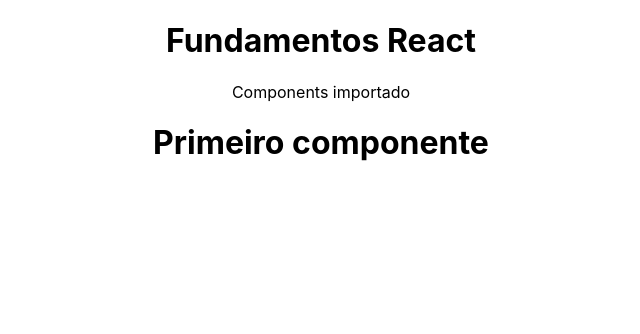
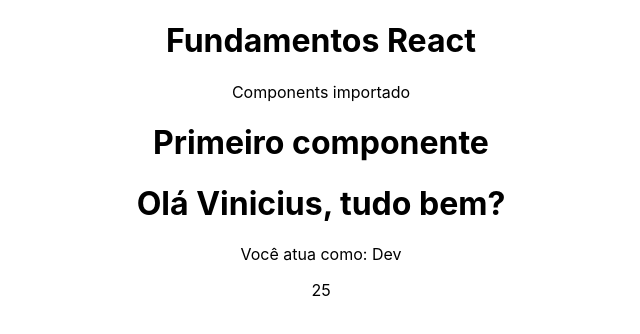
Before and after one commit to viniciusbenicio/fundamentos, a React (Create React App) app: page / in a window 1280 px wide. Shown: the top 334 px of the page, without its empty margins (319-959 px from the left). Built offline with nearby package versions, Linux system fonts and the light colour scheme.

Commit message:
Template expression

```diff
--- a/src/App.js
+++ b/src/App.js
@@ -1,6 +1,10 @@
+//Style
 import './App.css';
 
+
+//Components
 import FirstComponents from './components/FirstComponents';
+import TemplateExpression from './components/TemplateExpressions';
 
 function App() {
   return (
@@ -10,6 +14,7 @@
       <div>
         <p>Components importado</p>
         <FirstComponents />
+        <TemplateExpression/>
       </div>
 
     </div>
--- /dev/null
+++ b/src/components/TemplateExpressions.js
@@ -0,0 +1,22 @@
+const TemplateExpression = () => {
+
+
+  const name = "Vinicius";
+  const data = {
+    age: 25,
+    job: "Dev",
+  }
+
+  return (
+    <div>
+      <h1>Olá {name}, tudo bem?</h1>
+      <p>Você atua como: {data.job}</p>
+      <p>{10+15}</p>
+      <p>{console.log(data)}</p>
+    </div>
+
+  );
+
+}
+
+export default TemplateExpression;
```
